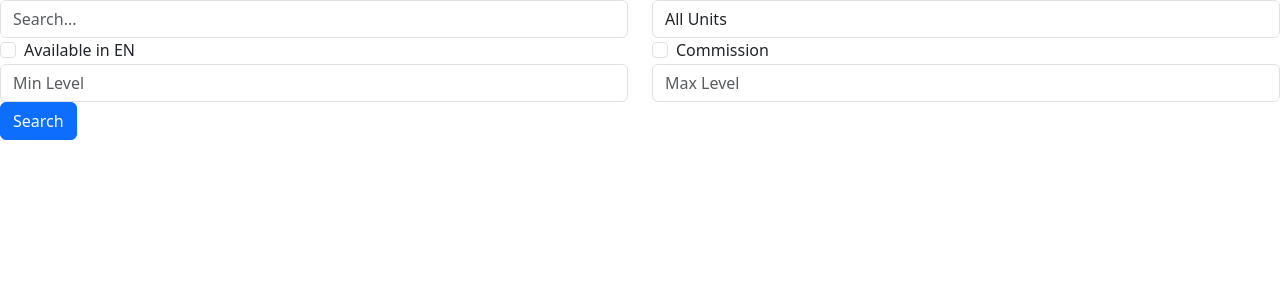
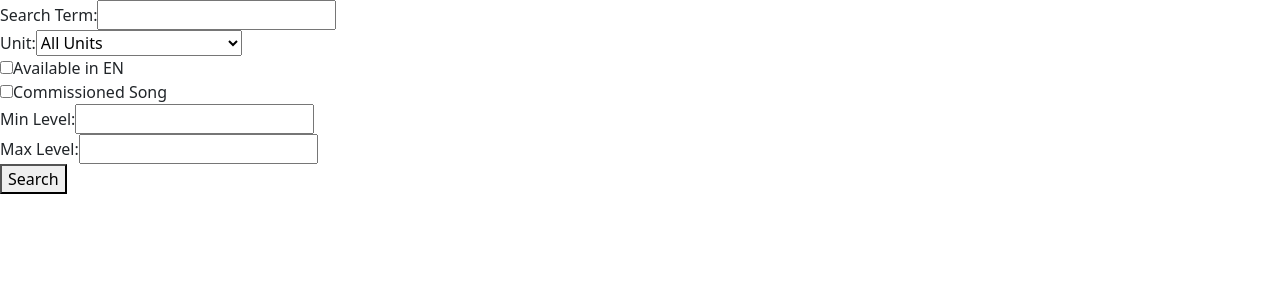
Before and after one commit to laoloser/pjsk-search, a React (Create React App) app: page / in a window 1280 px wide. Shown: the top 300 px of the page. Built offline with nearby package versions, Linux system fonts and the light colour scheme.

Commit message:
fixed units

```diff
--- a/src/App.js
+++ b/src/App.js
@@ -10,7 +10,7 @@ const App = () => {
       const query = new URLSearchParams(searchParams).toString();
       const response = await fetch(`https://pjsk-search-backend-production.up.railway.app/songs?${query}`);
       const data = await response.json();
-      setSearchResults(data);
+      setSearchResults(Array.isArray(data) ? data : []); // Ensure data is an array
     } catch (error) {
       console.error('Error fetching songs:', error);
       setSearchResults([]); // Ensure searchResults is always an array
--- a/src/components/Home.js
+++ b/src/components/Home.js
@@ -1,93 +1,96 @@
 import React, { useState } from 'react';
-import { Form, Button, Row, Col } from 'react-bootstrap';
 
 const Home = ({ onSearch }) => {
   const [term, setTerm] = useState('');
-  const [unit, setUnit] = useState('all');
+  const [unit, setUnit] = useState('all'); // Default to all units
   const [availableInEn, setAvailableInEn] = useState(false);
   const [commission, setCommission] = useState(false);
   const [minLevel, setMinLevel] = useState('');
   const [maxLevel, setMaxLevel] = useState('');
 
-  const handleSubmit = (e) => {
+  const handleSearch = (e) => {
     e.preventDefault();
-    onSearch({ term, unit, availableInEn, commission, minLevel, maxLevel });
+    const searchParams = {
+      term,
+      unit: unitMap[unit], // Use the mapping
+      availableInEn,
+      commission,
+      minLevel,
+      maxLevel,
+    };
+    onSearch(searchParams);
+  };
+
+  const unitMap = {
+    'all': 'all',
+    'VIRTUAL SINGERS': 'VS',
+    'Leo/Need': 'LN',
+    'MORE MORE JUMP!': 'MMJ',
+    'WonderlandsxShowtime': 'WXS',
+    'Vivid BAD SQUAD': 'VBS',
+    '25-ji, Nightcord de': 'N25',
   };
 
   return (
-    <Form onSubmit={handleSubmit}>
-      <Row>
-        <Col>
-          <Form.Group>
-            <Form.Control
+    <form onSubmit={handleSearch}>
+      <div>
+        <label>Search Term:</label>
+        <input
           type="text"
           value={term}
           onChange={(e) => setTerm(e.target.value)}
-              placeholder="Search..."
         />
-          </Form.Group>
-        </Col>
-        <Col>
-          <Form.Group>
-            <Form.Control
-              as="select"
-              value={unit}
-              onChange={(e) => setUnit(e.target.value)}
-            >
+      </div>
+      <div>
+        <label>Unit:</label>
+        <select value={unit} onChange={(e) => setUnit(e.target.value)}>
           <option value="all">All Units</option>
-              <option value="unit1">Unit 1</option>
-              <option value="unit2">Unit 2</option>
-              {/* Add more units as needed */}
-            </Form.Control>
-          </Form.Group>
-        </Col>
-      </Row>
-      <Row>
-        <Col>
-          <Form.Group>
-            <Form.Check
+          <option value="VIRTUAL SINGERS">VIRTUAL SINGERS</option>
+          <option value="Leo/Need">Leo/Need</option>
+          <option value="MORE MORE JUMP!">MORE MORE JUMP!</option>
+          <option value="WonderlandsxShowtime">WonderlandsxShowtime</option>
+          <option value="Vivid BAD SQUAD">Vivid BAD SQUAD</option>
+          <option value="25-ji, Nightcord de">25-ji, Nightcord de</option>
+        </select>
+      </div>
+      <div>
+        <label>
+          <input
             type="checkbox"
-              label="Available in EN"
             checked={availableInEn}
-              onChange={() => setAvailableInEn(!availableInEn)}
+            onChange={(e) => setAvailableInEn(e.target.checked)}
           />
-          </Form.Group>
-        </Col>
-        <Col>
-          <Form.Group>
-            <Form.Check
+          Available in EN
+        </label>
+      </div>
+      <div>
+        <label>
+          <input
             type="checkbox"
-              label="Commission"
             checked={commission}
-              onChange={() => setCommission(!commission)}
+            onChange={(e) => setCommission(e.target.checked)}
           />
-          </Form.Group>
-        </Col>
-      </Row>
-      <Row>
-        <Col>
-          <Form.Group>
-            <Form.Control
+          Commissioned Song
+        </label>
+      </div>
+      <div>
+        <label>Min Level:</label>
+        <input
           type="number"
           value={minLevel}
           onChange={(e) => setMinLevel(e.target.value)}
-              placeholder="Min Level"
         />
-          </Form.Group>
-        </Col>
-        <Col>
-          <Form.Group>
-            <Form.Control
+      </div>
+      <div>
+        <label>Max Level:</label>
+        <input
           type="number"
           value={maxLevel}
           onChange={(e) => setMaxLevel(e.target.value)}
-              placeholder="Max Level"
         />
-          </Form.Group>
-        </Col>
-      </Row>
-      <Button type="submit">Search</Button>
-    </Form>
+      </div>
+      <button type="submit">Search</button>
+    </form>
   );
 };
 
```
Lines whose indentation alone changed are shown as unchanged.
